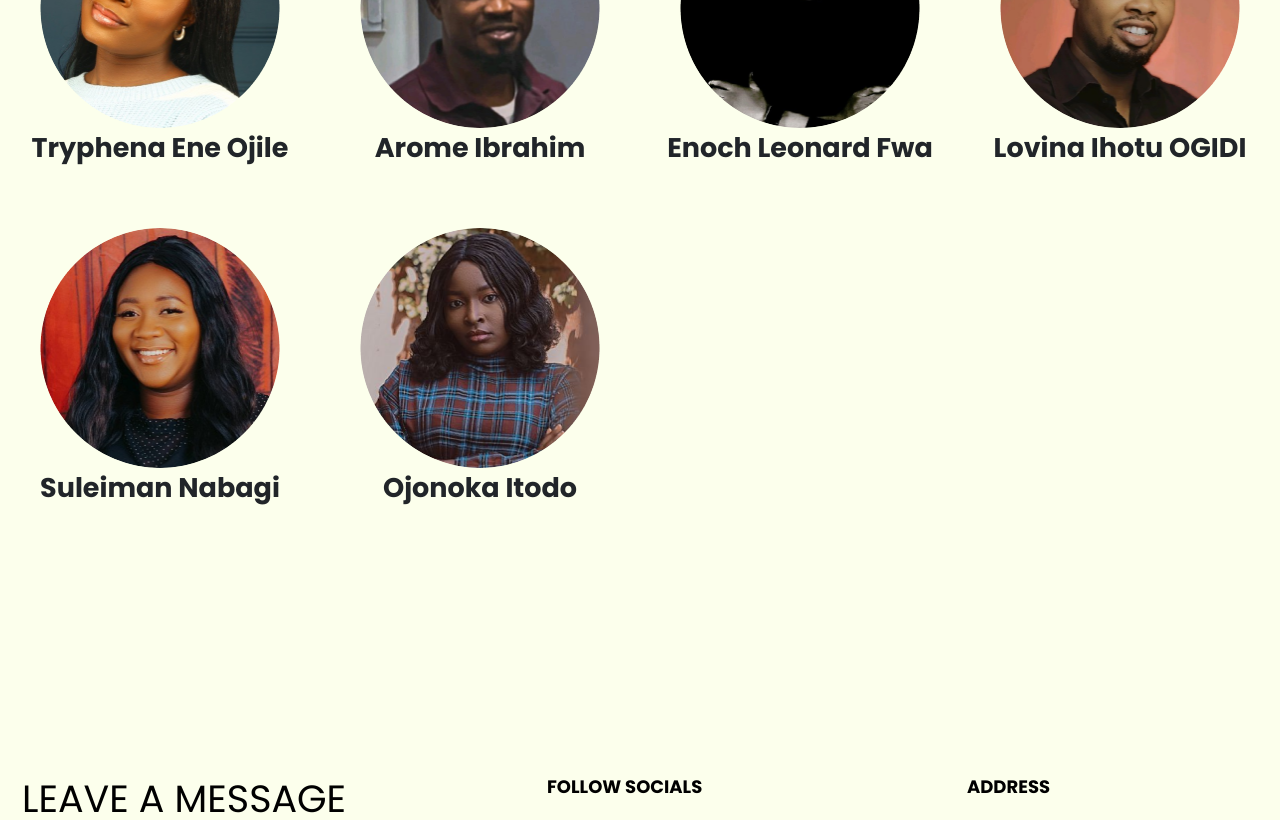
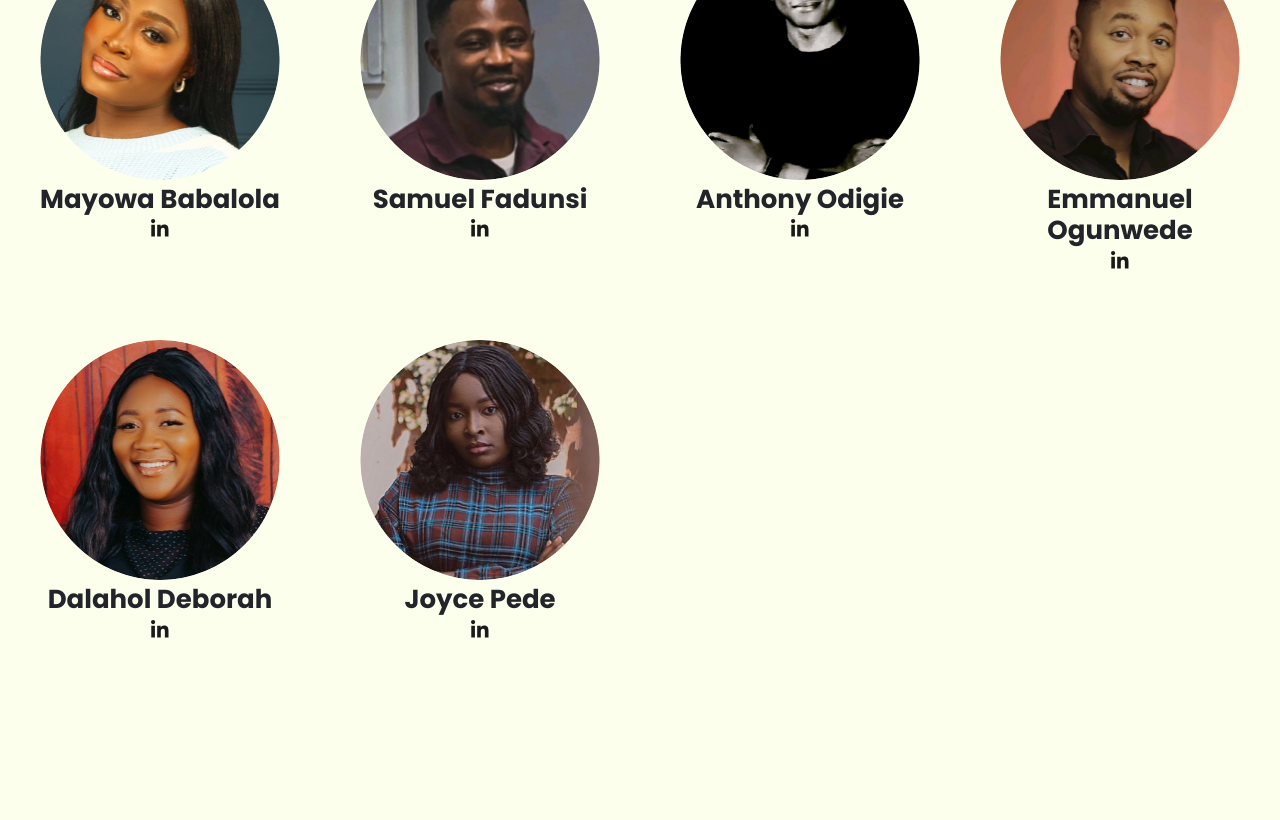
Before and after one commit to oemuraye/mema_tech, a Next.js app: page /about in a window 1280 px wide. Shown: the part 2180-3000 px from the top of the page. Built offline with nearby package versions, Linux system fonts and the light colour scheme.

Commit message:
corrections

```diff
--- a/components/Aboutpage/Section2.js
+++ b/components/Aboutpage/Section2.js
@@ -27,8 +27,8 @@ const teamMembers = [
     position: "Executive Director",
     image: teamImg1,
     social: {
-        linkedin: "https://linkedin.com/in/tryphena",
-        instagram: "https://instagram.com/tryphena",
+      linkedin: "https://www.linkedin.com/in/tryphena-ojile",
+      // instagram: "https://instagram.com/tryphena",
     },
   },
   {
@@ -36,74 +36,105 @@ const teamMembers = [
     position: "Lead - Operations",
     image: teamImg2,
     social: {
-        linkedin: "https://linkedin.com/in/arome",
-        instagram: "https://instagram.com/arome",
+      linkedin: "https://www.linkedin.com/in/aromeibrahim",
+      // instagram: "https://instagram.com/arome",
     },
   },
   {
     name: "Enoch Leonard Fwa",
     position: "Lead - Technology & Innovation",
     image: teamImg3,
-      social: {},
+    social: {
+      linkedin: "https://www.linkedin.com/in/leonrd",
+    },
   },
   {
     name: "Lovina Ihotu OGIDI",
     position: "Lead - Legal & Compliance",
     image: teamImg4,
-      social: {},
+    social: {
+      linkedin: "https://www.linkedin.com/in/lovina-ihotu-ogidi",
+    },
   },
   {
     name: "Suleiman Nabagi",
     position: "Creative Director",
     image: teamImg5,
-      social: {},
+    social: {
+      linkedin: "https://www.linkedin.com/in/suleiymahn/",
+    },
   },
   {
     name: "Ojonoka Itodo",
     position: "Monitoring and Evaluation Officer",
     image: teamImg6,
-      social: {},
+    social: {
+      linkedin: "https://www.linkedin.com/in/ojonoka-itodo/",
+    },
   },
   {
     name: "Chinazor Umeakuka",
     position: "Community Manager",
     image: teamImg7,
-      social: {},
+    social: {
+      linkedin: "https://www.linkedin.com/in/chinazor-umeakuka-a87a1413a/",
+    },
   },
   {
     name: "Joseph Yaba",
     position: "Advisory Board - AUECOSOC",
     image: teamImg8,
-      social: {},
+    social: {
+      linkedin: "https://www.linkedin.com/in/joseph-emmanuel-yaba-8893487b/",
+    },
   },
 ];
 
 const mentorMembers = [
   {
-      name: "Tryphena Ene Ojile",
+    name: "Mayowa Babalola",
     image: mentorImg1,
+    social: {
+      linkedin: "https://www.linkedin.com/in/babalola-mayowa-897074177/",
+    },
   },
   {
-      name: "Arome Ibrahim",
+    name: "Samuel Fadunsi",
     image: mentorImg2,
+    social: {
+      linkedin: "https://www.linkedin.com/in/samuelfadunsin/",
+    },
   },
   {
-      name: "Enoch Leonard Fwa",
+    name: "Anthony Odigie",
     image: mentorImg3,
+    social: {
+      linkedin: "https://www.linkedin.com/in/odigie-anthony/",
+    },
   },
   {
-      name: "Lovina Ihotu OGIDI",
+    name: "Emmanuel Ogunwede",
     image: mentorImg4,
+    social: {
+      linkedin: "https://www.linkedin.com/in/emmanuel-ogunwede-665404126/",
+    },
   },
   {
-      name: "Suleiman Nabagi",
+    name: "Dalahol Deborah",
     image: mentorImg5,
+    social: {
+      linkedin: "https://www.linkedin.com/in/deborah-dalahol-99b5a31a9/",
+    },
   },
   {
-      name: "Ojonoka Itodo",
+    name: "Joyce Pede",
     image: mentorImg6,
+    social: {
+      linkedin: "https://www.linkedin.com/in/joyce-pede-97bb44147/",
+    },
   },
 ];
+
 
 
 
@@ -125,13 +156,12 @@ const Section2 = () => {
                     <div className="social-icons d-flex justify-content-center gap-3">
                         {member.social.linkedin && (
                           <a href={member.social.linkedin} target="_blank" rel="noopener noreferrer">
-                                <FontAwesomeIcon icon={faInstagram} size='' />
+                            <FontAwesomeIcon icon={faLinkedinIn}  />
                           </a>
                         )}
                         {member.social.instagram && (
                           <a href={member.social.instagram} target="_blank" rel="noopener noreferrer">
-                                <FontAwesomeIcon icon={faLinkedinIn}  />
-                                {/* <Image src={linkedinIcon} alt="social-icon" /> */}
+                            <FontAwesomeIcon icon={faInstagram} size='' />
                           </a>
                         )}
                     </div>
@@ -150,6 +180,18 @@ const Section2 = () => {
                         width={240} height={240}
                     />
                     <h5 className='mb-0'>{member.name}</h5>
+                    <div className="social-icons d-flex justify-content-center gap-3">
+                        {member.social.linkedin && (
+                          <a href={member.social.linkedin} target="_blank" rel="noopener noreferrer">
+                            <FontAwesomeIcon icon={faLinkedinIn}  />
+                          </a>
+                        )}
+                        {member.social.instagram && (
+                          <a href={member.social.instagram} target="_blank" rel="noopener noreferrer">
+                            <FontAwesomeIcon icon={faInstagram} size='' />
+                          </a>
+                        )}
+                    </div>
                 </div>
             ))}
             </div>
--- a/components/Aboutpage/styles.css
+++ b/components/Aboutpage/styles.css
@@ -66,7 +66,7 @@
     font-family: var(--font-palenk);
 }
 .team-member h5 {
-    font-size: 27px;
+    font-size: 26px;
     font-weight: 700;
 }
 .team-member p {
--- a/components/BlogPage/styles.css
+++ b/components/BlogPage/styles.css
@@ -25,7 +25,9 @@
 .blog-card:hover {
     transform: translateY(-5px);
 }
-
+.blog-card .card-img-top {
+    max-height: 330px;
+}
 .blog-card .card-body {
     padding: 20px;
 }
```
Also changed, not shown: app/blog/[id]/page.js (+3 -18 lines), components/BlogPage/BlogPost.js (added, +21 -0 lines), components/ContactPage/Section1.js (+12 -12 lines). Lines whose indentation alone changed are shown as unchanged.
